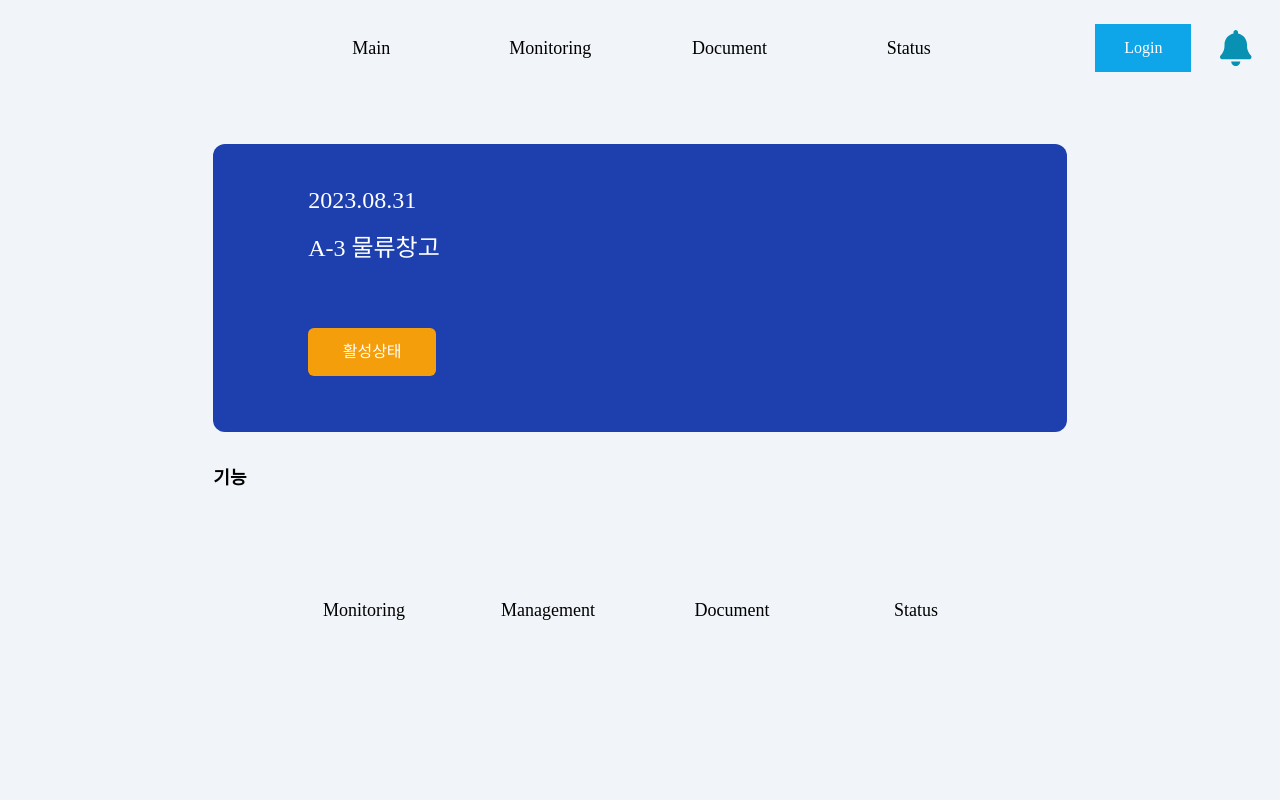
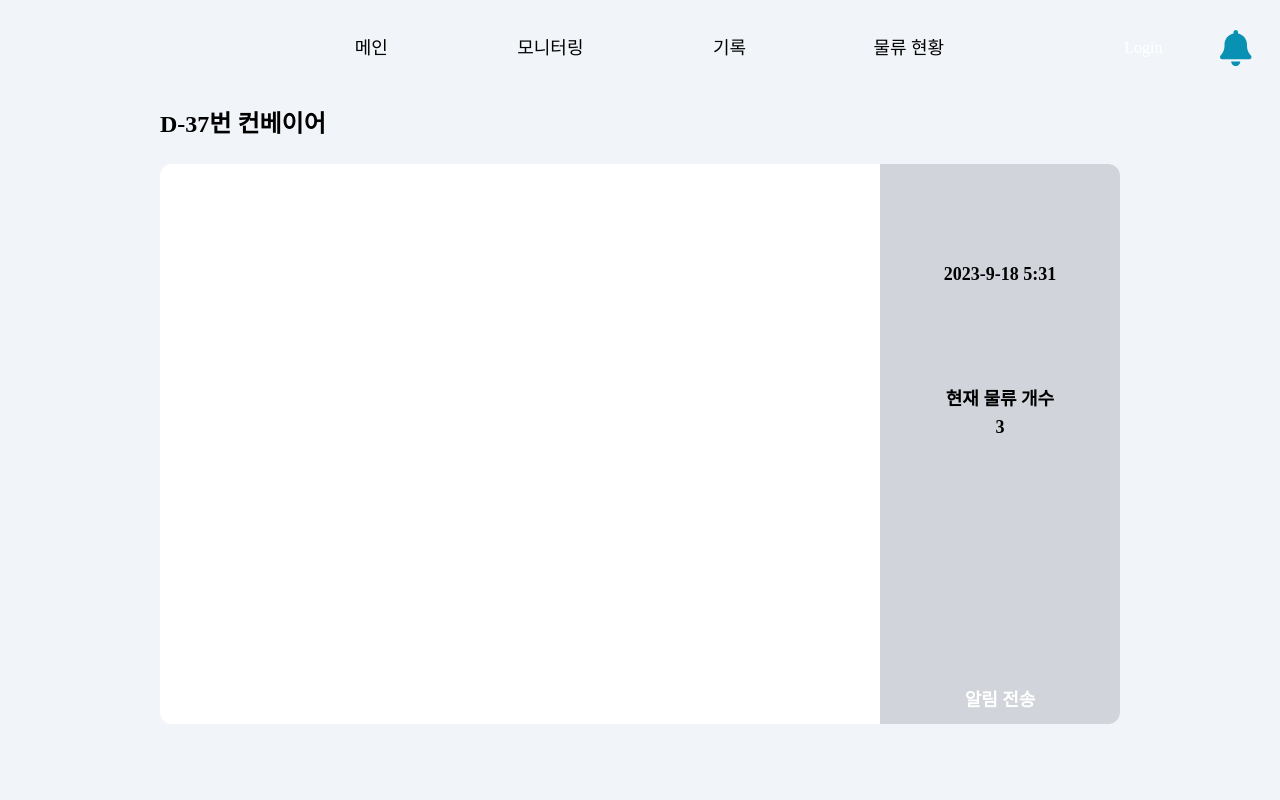
Before and after one commit to phnml1/Hanium-Project, a React (Vite) app in the folder Hanium-Project/: page /notification in a window 1280 px wide. Shown: the top 800 px of the page. Built offline with nearby package versions, Linux system fonts and the light colour scheme.

Commit message:
design: Monitoring Page 1차 디자인

```diff
--- a/Hanium-Project/src/App.tsx
+++ b/Hanium-Project/src/App.tsx
@@ -1,8 +1,9 @@
 import { useState } from 'react';
 import MainPage from '@/page/MainPage';
+import MonitoringPage from './page/MonitoringPage';
 
 function App() {
-  return <MainPage />;
+  return <MonitoringPage />;
 }
 
 export default App;
--- /dev/null
+++ b/Hanium-Project/src/components/Button.tsx
@@ -0,0 +1,8 @@
+function Button({ width, height, bg, text, clickHandler }) {
+  return (
+    <button className={`w-${width} h-${height} bg-${bg} text-white`} onClick={clickHandler}>
+      {text}
+    </button>
+  );
+}
+export default Button;
--- /dev/null
+++ b/Hanium-Project/src/components/DropDown.tsx
@@ -0,0 +1,50 @@
+import { useState, useEffect } from 'react';
+import arrow from '@/assets/keyboard_arrow_down_FILL0_wght400_GRAD0_opsz24.svg';
+function DropDown({selected, setSelected}) {
+  const [isDropdownOpen, setIsDropdownOpen] = useState(false);
+  const handleOutsideClick = (e) => {
+    if (!e.target.closest('.dropdown')) {
+      setIsDropdownOpen(false); // 입력 창 밖을 클릭하면 dropdown 메뉴를 숨김
+    }
+  };
+
+  useEffect(() => {
+    window.addEventListener('click', handleOutsideClick);
+    return () => {
+      window.removeEventListener('click', handleOutsideClick);
+    };
+  }, []);
+  return (
+    <div
+      className="relative flex justify-between mt-5 w-3/4 p-2 min-h-8 max-h-24 rounded-md shadow-md dropdown border-2 border-solid border-slate-100"
+      onClick={() => {
+        setIsDropdownOpen(!isDropdownOpen);
+      }}
+    >
+      <span className="w-full h-full text-center"> {selected}</span>
+
+      {isDropdownOpen && (
+        <ul className="absolute top-full left-0 w-full list-none p-0 m-0 z-10 text-center bg-white rounded-md shadow-md max-h-48 overflow-auto">
+          <li
+            className="p-2 cursor-pointer hover:bg-gray-200"
+            onClick={() => {
+              setSelected('진행알림');
+            }}
+          >
+            진행알림
+          </li>
+          <li
+            className="p-2 curor-pointer hover:bg-gray-200"
+            onClick={() => {
+              setSelected('오류알림');
+            }}
+          >
+            오류알림
+          </li>
+        </ul>
+      )}
+      <img className="absolute top-1/2 -translate-y-1/2 right-3" src={arrow} />
+    </div>
+  );
+}
+export default DropDown;
--- /dev/null
+++ b/Hanium-Project/src/components/Modal.tsx
@@ -0,0 +1,63 @@
+import { useState, useEffect } from 'react';
+import DropDown from '@/components/DropDown';
+import Button from '@/components/Button';
+import Close from '@/assets/close.svg';
+function Modal({ width, height, setIsModal, setData }) {
+  const [selected, setSelected] = useState('알림 종류를 선택하세요');
+  const [title, setTitle] = useState<String>('');
+  const [content, setContent] = useState<String>('');
+  const handleButtonClicked = () => {
+    const confirm: boolean = window.confirm('알림을 전송하시겠습니까?');
+    if (confirm) {
+      setData({ title: { title }, content: { content } });
+      setIsModal(false);
+    }
+  };
+  return (
+    <div className="fixed top-0 left-0 right-0 bottom-0 bg-gray-700 bg-opacity-50 z-50">
+      <div
+        className={`w-${width} h-${height} relative bg-slate-200 absolute top-1/2 left-1/2 -translate-y-1/2 -translate-x-1/2 rounded-3xl bg-white flex flex-col items-center`}
+      >
+        <img
+          src={Close}
+          className="absolute top-3 right-6 cursor-pointer w-4 h-4"
+          onClick={() => {
+            setIsModal(false);
+          }}
+        />
+        <div className="mt-12 w-full flex flex-col items-center">
+          <div className="w-3/4 font-semibold text-center">알림 종류</div>
+          <DropDown selected={selected} setSelected={setSelected} />
+          <div className="w-3/4 text-center mt-4 font-semibold">제목</div>
+          <input
+            className="w-3/4 h-8 mt-4 rounded-md shadow-md dropdown border-2 border-solid border-slate-100 text-center"
+            placeholder="제목을 입력하세요"
+            onChange={(e) => {
+              setTitle(e.target.value);
+            }}
+          />
+          <div className="w-3/4 text-center mt-4 font-semibold">내용</div>
+          <textarea
+            className="w-3/4 h-44 text-center rounded-md border-2 p-2 resize-none border-solid border-slate-100 shadow-md mt-4"
+            placeholder="내용을 입력하세요"
+            onChange={(e) => {
+              setContent(e.target.value);
+            }}
+          ></textarea>
+        </div>
+        <div className="mt-16 w-full text-center font-semibold text-lg">
+          <Button
+            width="1/3"
+            height="12"
+            text="알림 전송"
+            bg="blue-500"
+            clickHandler={() => {
+              handleButtonClicked();
+            }}
+          />
+        </div>
+      </div>
+    </div>
+  );
+}
+export default Modal;
--- a/Hanium-Project/src/components/NavBar.tsx
+++ b/Hanium-Project/src/components/NavBar.tsx
@@ -1,5 +1,6 @@
 import { FontAwesomeIcon } from '@fortawesome/react-fontawesome';
 import { faBell } from '@fortawesome/free-solid-svg-icons';
+import Button from './Button';
 
 function NavBar() {
   return (
@@ -7,16 +8,14 @@ function NavBar() {
       <div className="w-1/6 h-full bg-indigo"></div>
       <div className="w-3/5 flex justify-evenly items-center h-full cursor-pointer text-lg font-medium ">
         <div className="group w-32 h-10 flex justify-center items-center hover:text-sky-500">
-          <div className="w-fit h-8 flex flex-col justify-center">
-            Main
-          </div>
+          <div className="w-fit h-8 flex flex-col justify-center">메인</div>
         </div>
-        <div className="w-32 text-center hover:text-sky-500">Monitoring</div>
-        <div className="w-32 text-center hover:text-sky-500">Document</div>
-        <div className="w-32 text-center hover:text-sky-500">Status</div>
+        <div className="w-32 text-center hover:text-sky-500">모니터링</div>
+        <div className="w-32 text-center hover:text-sky-500">기록</div>
+        <div className="w-32 text-center hover:text-sky-500">물류 현황</div>
       </div>
       <div className="w-1/6 h-full flex justify-evenly items-center">
-        <button className="w-24 h-12 bg-sky-500 text-white ">Login</button>
+        <Button width="24" height="12" text="Login" bg="sky-500" />
         <FontAwesomeIcon
           className="text-4xl text-cyan-600 cursor-pointer"
           icon={faBell}
--- /dev/null
+++ b/Hanium-Project/src/css/Monitoring.css
@@ -0,0 +1,3 @@
+.MonitoringContent{
+    height:70vh;
+}
--- /dev/null
+++ b/Hanium-Project/src/page/MonitoringPage.tsx
@@ -0,0 +1,55 @@
+import NavBar from '@/components/NavBar';
+import '@/css/Monitoring.css';
+import Button from '@/components/Button';
+import Modal from '@/components/Modal';
+import { useState } from 'react';
+function MonitoringPage() {
+  const currentDate: Date = new Date();
+  const currentTime = {
+    year: currentDate.getFullYear(),
+    month: currentDate.getMonth() + 1,
+    date: currentDate.getDate(),
+    hour: currentDate.getHours(),
+    min: currentDate.getMinutes(),
+  };
+  const [isModal, setIsModal] = useState<boolean>(false);
+  const [data, setData] = useState({});
+  return (
+    <div className="w-full bg-slate-100 h-screen flex flex-col items-center">
+      <NavBar />
+      <div className="w-3/4 text-2xl mt-3 font-semibold">D-37번 컨베이어</div>
+      <div className="w-3/4 flex justify-between MonitoringContent mt-6">
+        <div className="w-3/4 h-full bg-white rounded-l-xl"></div>
+        <div className="w-1/4 h-full flex flex-col justify-between text-center font-semibold text-lg bg-gray-300 rounded-r-xl">
+          <div className="h-2/3 flex flex-col justify-evenly">
+            <div className="w-full text-center">
+              {`${currentTime.year}-${currentTime.month}-${currentTime.date} ${currentTime.hour}:${currentTime.min}`}
+            </div>
+            <div className="w-full text-center">
+              현재 물류 개수
+              <br />3
+            </div>
+          </div>
+          <Button
+            width="full"
+            height="12"
+            text="알림 전송"
+            bg="blue-500"
+            clickHandler={() => {
+              setIsModal(true);
+            }}
+          />
+        </div>
+      </div>
+      {isModal && (
+        <Modal
+          width="3/4"
+          height="3/4"
+          setIsModal={setIsModal}
+          setData={setData}
+        />
+      )}
+    </div>
+  );
+}
+export default MonitoringPage;
```
Also changed, not shown: Hanium-Project/src/assets/close.svg (added), Hanium-Project/src/assets/keyboard_arrow_down_FILL0_wght400_GRAD0_opsz24.svg (added).
